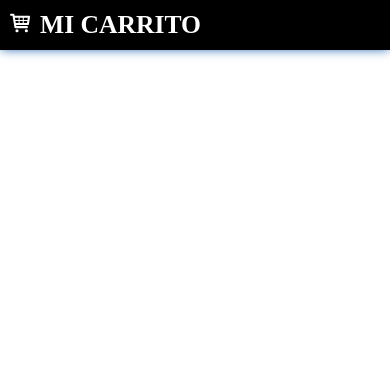
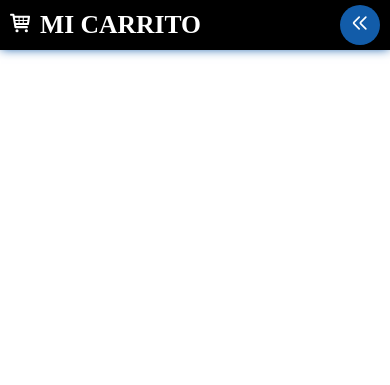
Before and after one commit to Pierre7Agus/mini-components, a plain HTML site: page componente-carrito/index.html in a window 390 px wide. Shown: the top 385 px of the page. Drawn offline with Linux system fonts and the light colour scheme.

Commit message:
Add movement to the element with the class carro-flecha
Using a media query so that the element changes position when the screen reaches a certain size

```diff
--- a/componente-carrito/main.css
+++ b/componente-carrito/main.css
@@ -283,7 +283,18 @@ body {
   justify-content: center;
   border-top-right-radius: 5px;
   border-bottom-right-radius: 5px;
+  transition: all 0.5s ease-in-out;
+}
 
+@media screen and (max-width:400px) {
+  .carro-flecha {
+    top: 5px;
+    right: 10px;
+    border-radius: 50%;
+    width: 40px;
+    height: 40px;
+    transform: translateY(0%);
+  }
 }
 
 .carro-flecha span {
```
